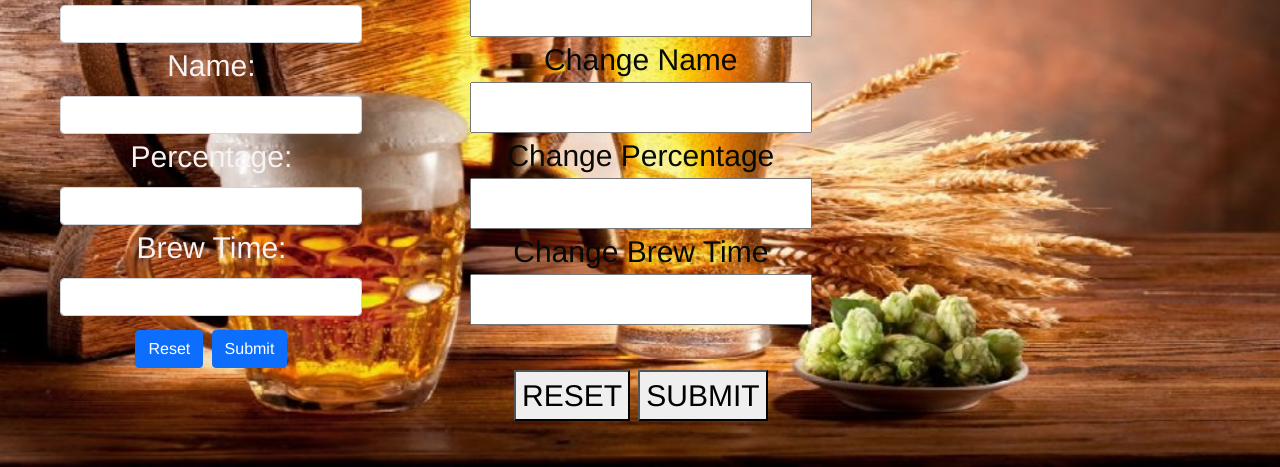
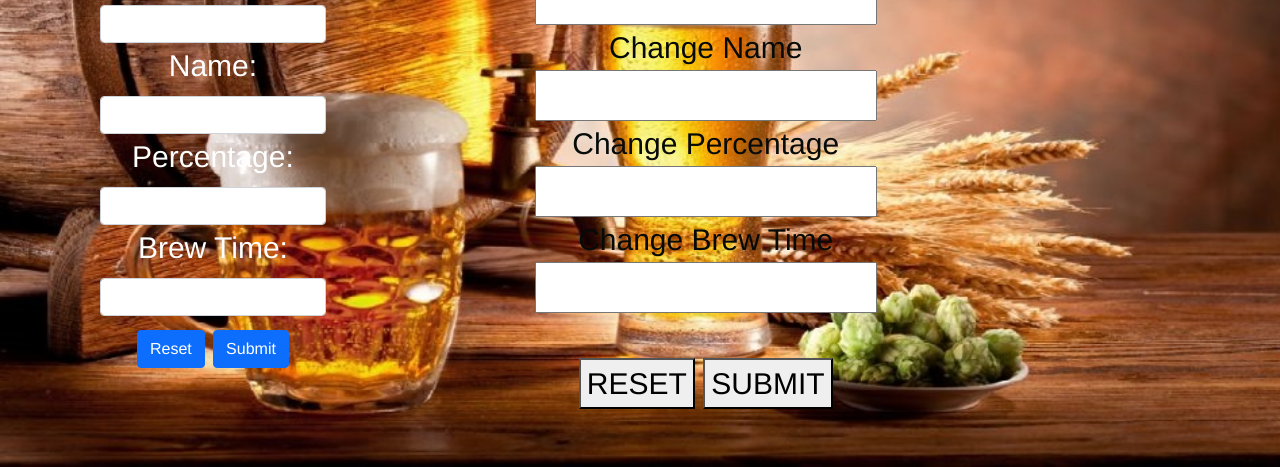
Before and after one commit to daryl-bishop/HomebrewFE, a plain HTML site: page html/recipes.html in a window 1280 px wide. Shown: the part 333-800 px from the top of the page. Drawn offline with nearby package versions, Linux system fonts and the light colour scheme; no server answers.

Commit message:
finished

```diff
--- a/Javascript/index.js
+++ b/Javascript/index.js
@@ -152,7 +152,7 @@
   document.querySelector("button#getid").addEventListener('click', getBrewById);
 
   document.querySelector("section#postSection form").addEventListener('submit', (e) => {
-
+      console.log("Hello")
       e.preventDefault(); // stops the form submitting in the default way
 
       const form = e.target;
--- a/css/index.css
+++ b/css/index.css
@@ -94,15 +94,21 @@ h2{
   font-size: 40px;
 }
 
-#qwe{
-  color: rgb(247, 243, 243);
+#updateBrew {
+  position:relative;
+  margin-left: auto;
+  margin-right: auto;
+  width: 60%;
+}
 
-}
+
 #resub{
   font-family:"Helvetica", Sans-serif;
 }
 #input{
-  left: 20%;
+  margin-left: 50%;
+  width: 75%;
+  color: white;
 }
 #zxc{
   position: relative;
--- a/html/recipes.html
+++ b/html/recipes.html
@@ -33,7 +33,8 @@
     <main class="row">
         <section id="postSection" class="col-3">
             <h2>Post Your Recipe</h2>
-         <div id = "qwe">   <form id = "input">
+
+             <form id = "input">
                 <label for="brewType" class="form-label">Type:</label>
                 <input type="text" id="brewType" name="type" class="form-control" required>
                 <label for="brewName" class="form-label">Name:</label>
@@ -43,9 +44,11 @@
                 <label for="brewTime" class="form-label">Brew Time:</label>
                 <input type="number" id="brewTime" name="Time" class="form-control mb-2" required min="1"
                     max="25">
+
                 <button type="reset" class="btn btn-primary">Reset</button>
-                <button type="submit" class="btn btn-primary">Submit</button>
-            </form></div>
+                <button class="btn btn-primary">Submit</button>
+            </form>
+
         </section>
         <section class="col-9">
 
```
